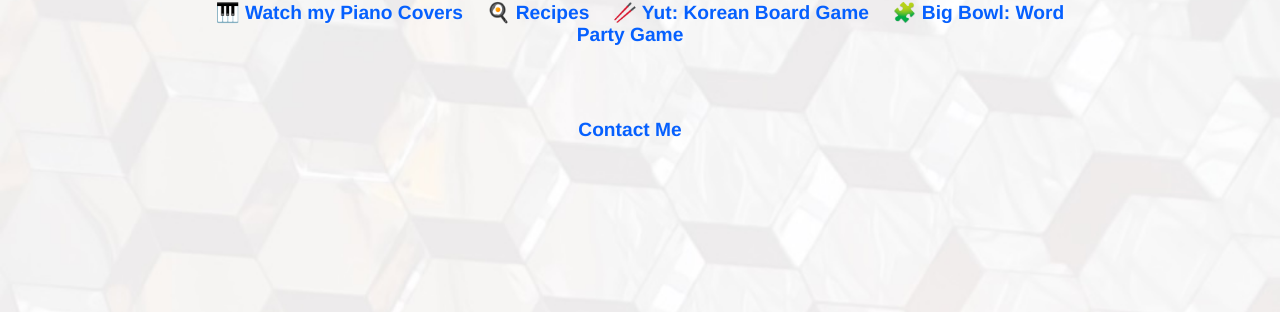
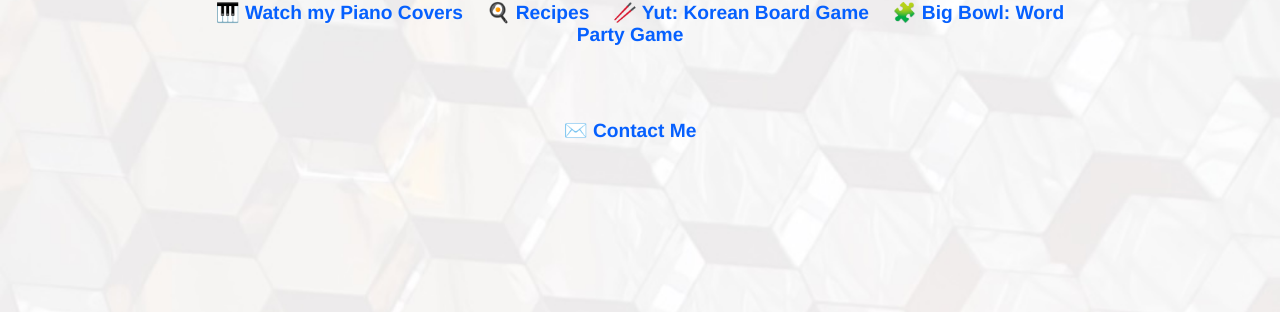
Before and after one commit to superjeffreyc/superjeffreyc.github.io, a Jekyll site: the page built from index.html, in a window 1280 px wide. Shown: the part 443-755 px from the top of the page. Built offline with Jekyll 4.4.1, drawn with Linux system fonts in a browser that asks for light colours.

Commit message:
Update default.html

```diff
--- a/_layouts/default.html
+++ b/_layouts/default.html
@@ -19,7 +19,7 @@
 				<li><a target="_blank" href="https://bigbowl.superjeffc.com">🧩 Big Bowl: Word Party Game</a></li>
 			</ul>
 			<ul>
-				<li><a href="javascript:void(0)" onclick="launchEmail(this)" class="contact-link">Contact Me</a></li>
+				<li><a href="javascript:void(0)" onclick="launchEmail(this)" class="contact-link">✉️ Contact Me</a></li>
 			</ul>
 		</footer>
 
```
